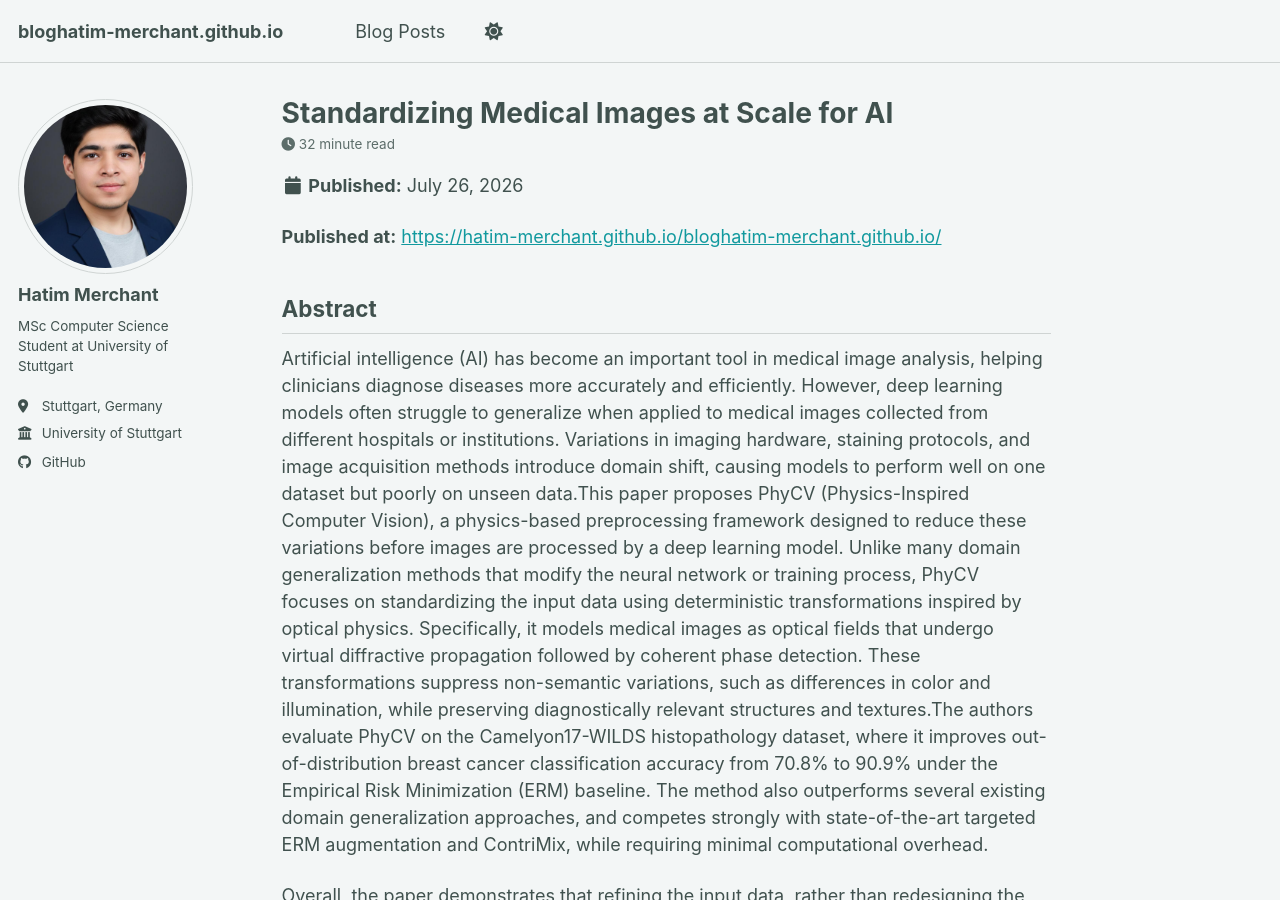
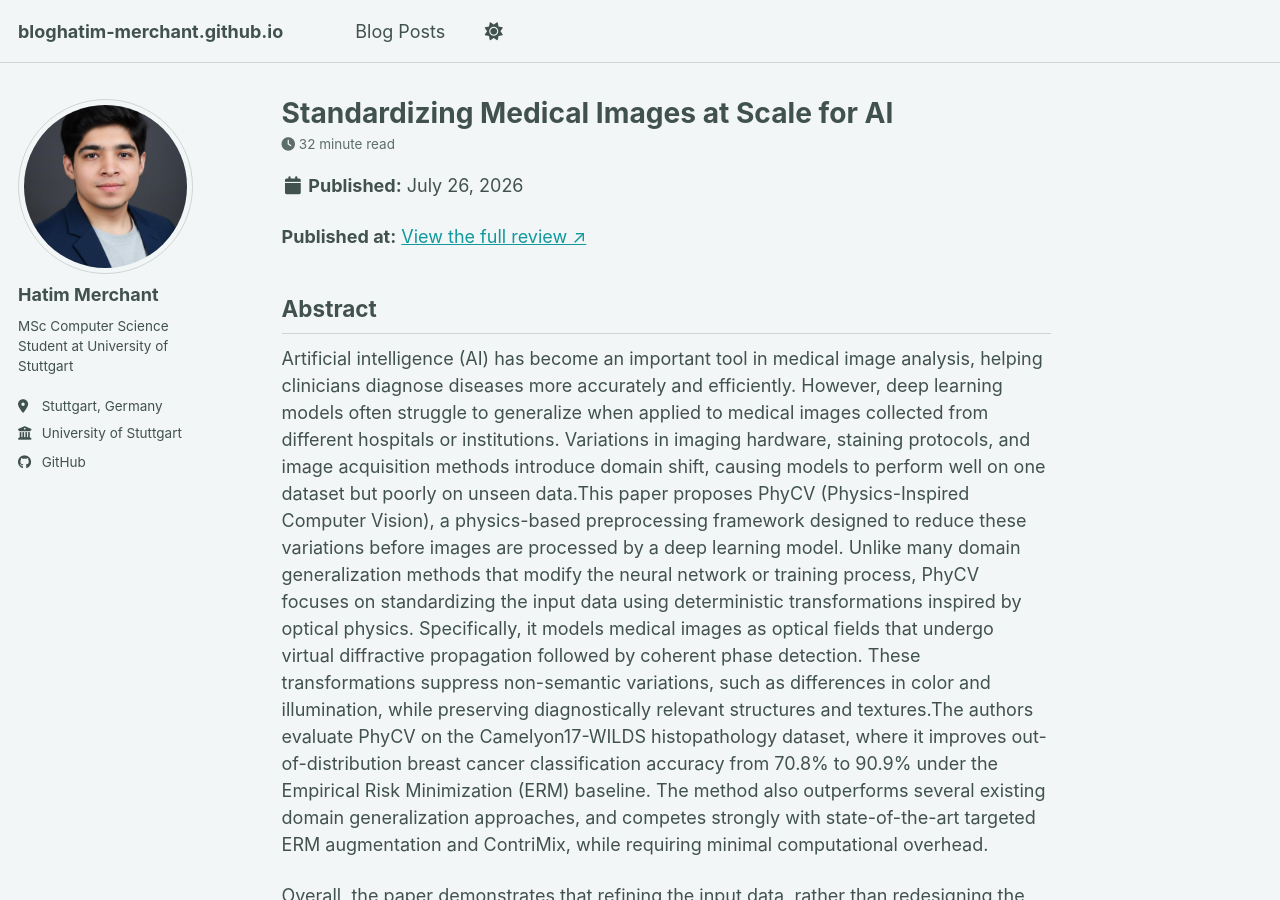
Before and after one commit to Hatim-Merchant/bloghatim-merchant.github.io, a Jekyll site: the page built from _posts/2026-07-26-blog-post-1.md, in a window 1280 px wide and 900 px high. Built offline with Jekyll 4.4.1, drawn with Linux system fonts in a browser that asks for light colours; a style sheet for code colours, icons or effects is not loaded.

Commit message:
added content

```diff
--- a/_posts/2026-07-26-blog-post-1.md
+++ b/_posts/2026-07-26-blog-post-1.md
@@ -25,11 +26,10 @@ mathjax: true
 
 <p>
   <strong>Published at:</strong>
-  <a href="https://hatim-merchant.github.io//bloghatim-merchant.github.io/ai/medical%20ai/computer%20vision/blog-post-1/" target="_blank">
-    https://hatim-merchant.github.io/bloghatim-merchant.github.io/
+  <a href="{{ site.url }}{{ page.url }}" target="_blank">
+    View the full review ↗
   </a>
 </p>
-
 
 ## **Abstract**
 
```
Also changed, not shown: other parts of _posts/2026-07-26-blog-post-1.md (+1 -0 lines).
